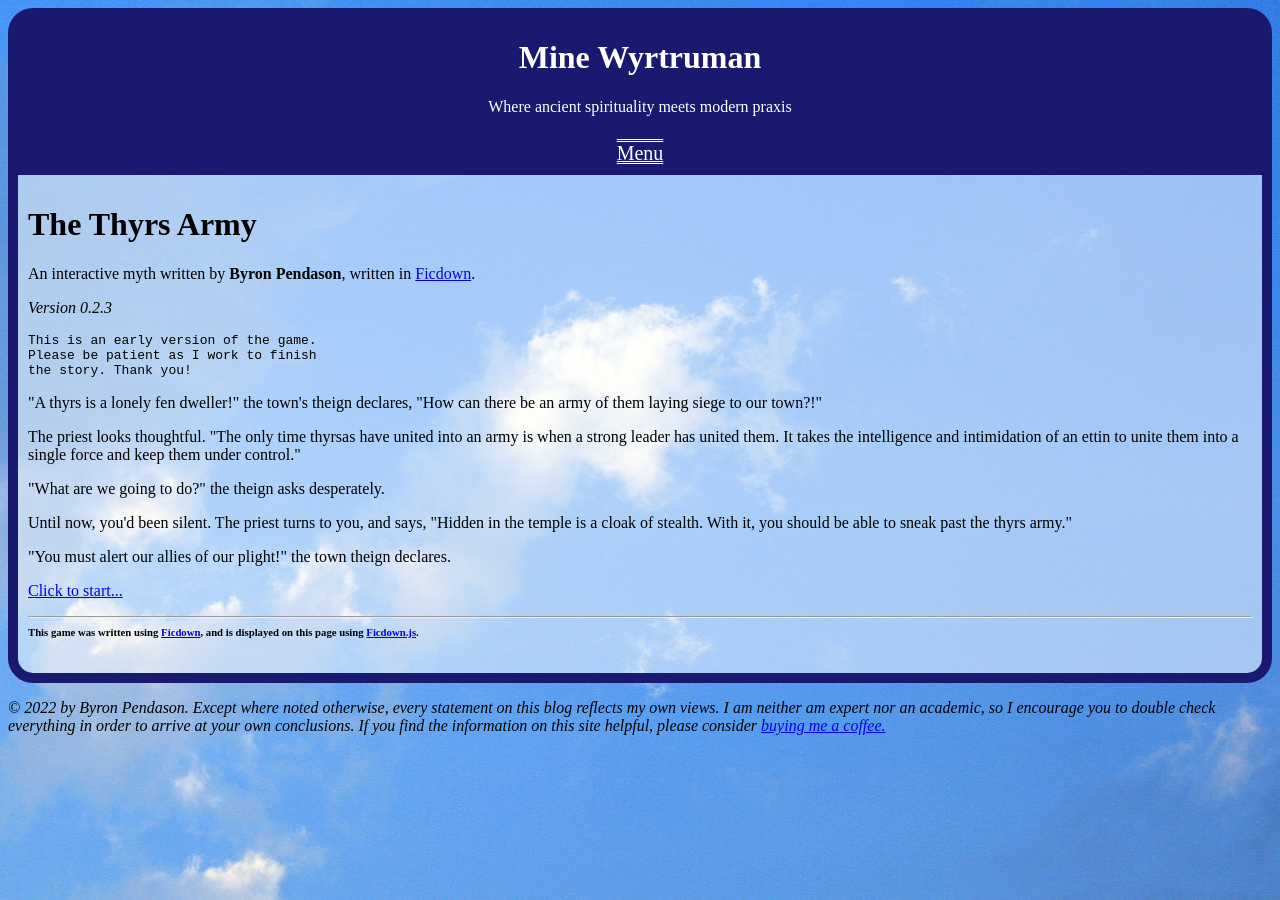
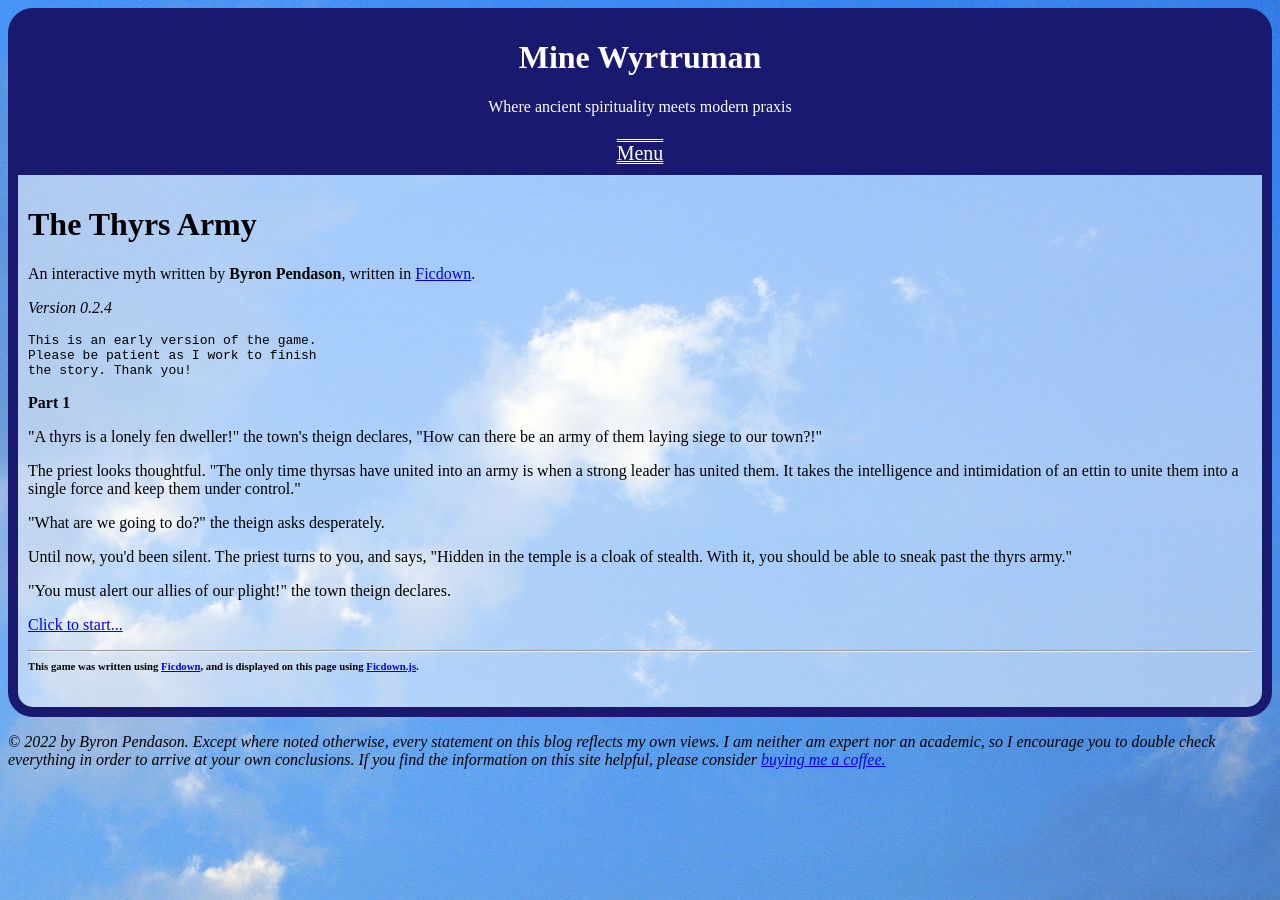
Before and after one commit to byronpendason/byronpendason.github.io, a Jekyll site: the page built from _games/the_thyrs_army.md, in a window 1280 px wide. Built offline with Jekyll 4.4.1, drawn with Linux system fonts in a browser that asks for light colours; comment, search, counter and statistics services are not loaded; some of the changed lines change nothing that is shown.

Commit message:
Add files via upload

````diff
--- a/_games/the_thyrs_army.md
+++ b/_games/the_thyrs_army.md
@@ -8,13 +8,14 @@
 
 An interactive myth written by **Byron Pendason**, written in [Ficdown](https://www.ficdown.com/).
 
-*Version 0.2.3*
+*Version 0.2.4*
 
 ```
 This is an early version of the game.
 Please be patient as I work to finish
 the story. Thank you!
 ```
+**Part 1**
 
 "A thyrs is a lonely fen dweller!" the town's theign declares, "How can there be an army of them laying siege to our town?!"
 
@@ -34,7 +35,7 @@
 
 ### Theign
 
-"You must alert our allies of this siege against us!" the theign declares, "Once you get out of town, Tiwestun is to the north. To the south is our other ally Hreðfeld.
+"You must alert our allies of this siege against us!" the theign declares, "Once you get out of town, Tiwestun is to the east. To the west is our other ally Hreðfeld.
 
 "You must hurry, I don't know how much longer we can hold out!"
 
@@ -100,13 +101,6 @@
 
 To [the south](/fork-in-the-road) is the thyrs army, with the highway going between your allies cities just beyond. To [the north](/town-square) is the town.
 
-## Fork in the Road
-
-```
-This is as far as the adventure goes,
-for now. Check back later for updates!
-```
-
 ## The Thyrs Camp
 
 You do your best to try to sneak past the thyrs army, [and you make it farther than you normally would have but still get caught|but you are caught right away](?got-cloak). The thyrsas drag you to their leader, a large ettin with an ancient looking face.
@@ -119,4 +113,20 @@
 
 A week later, the town is attacked by the thyrsas. They leave little behind but burning ruins.
 
+## Fork in the Road
+
+> You do your best to sneak past the thyrs army. With your cloak tightly wrapped around, you quietly make your way through the thyrs camp. You almost bump into the largest of the thyrs, a gigantic monster with an ancient looking face, but you stop yourself in the nick of time.
+
+> You've escaped town! Now, on to gather your allies!
+
+> **Part 2**
+
+You are on a highway running east to west, with a road going to the north leading back home.
+
+```
+This is as far as the adventure goes,
+for now. Check back later for updates!
+```
+
+
 </textarea>
````
